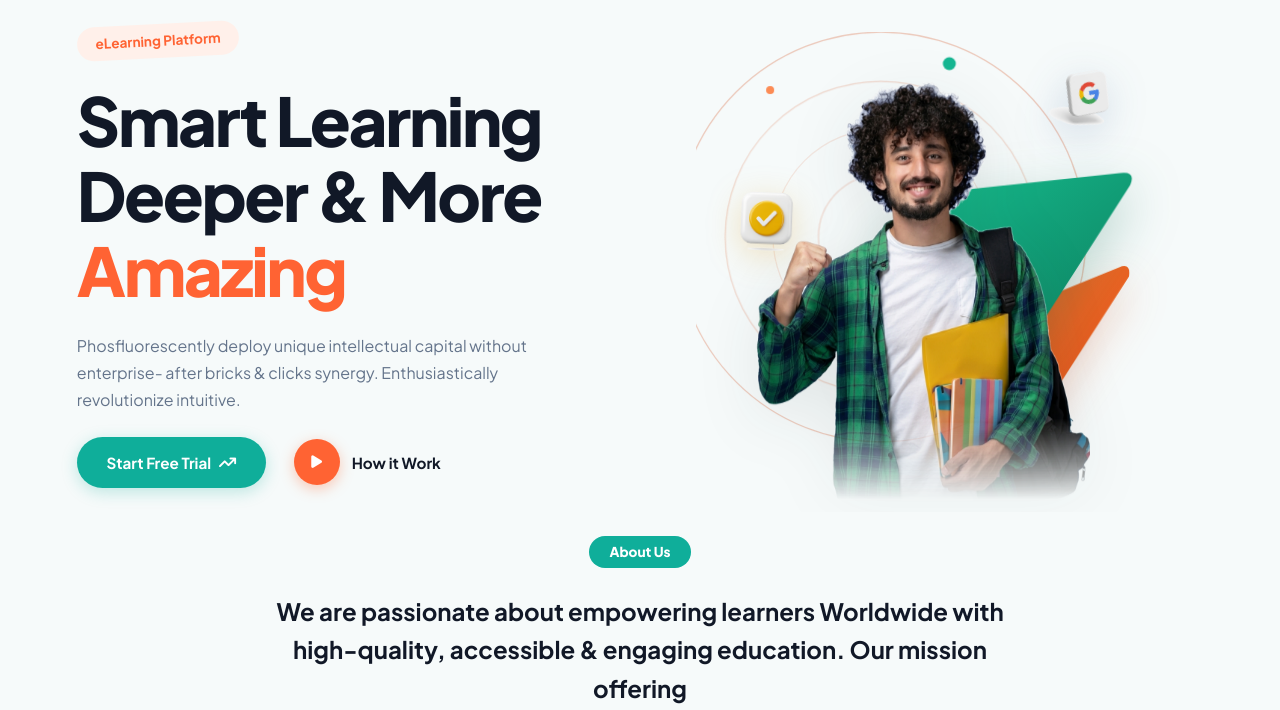
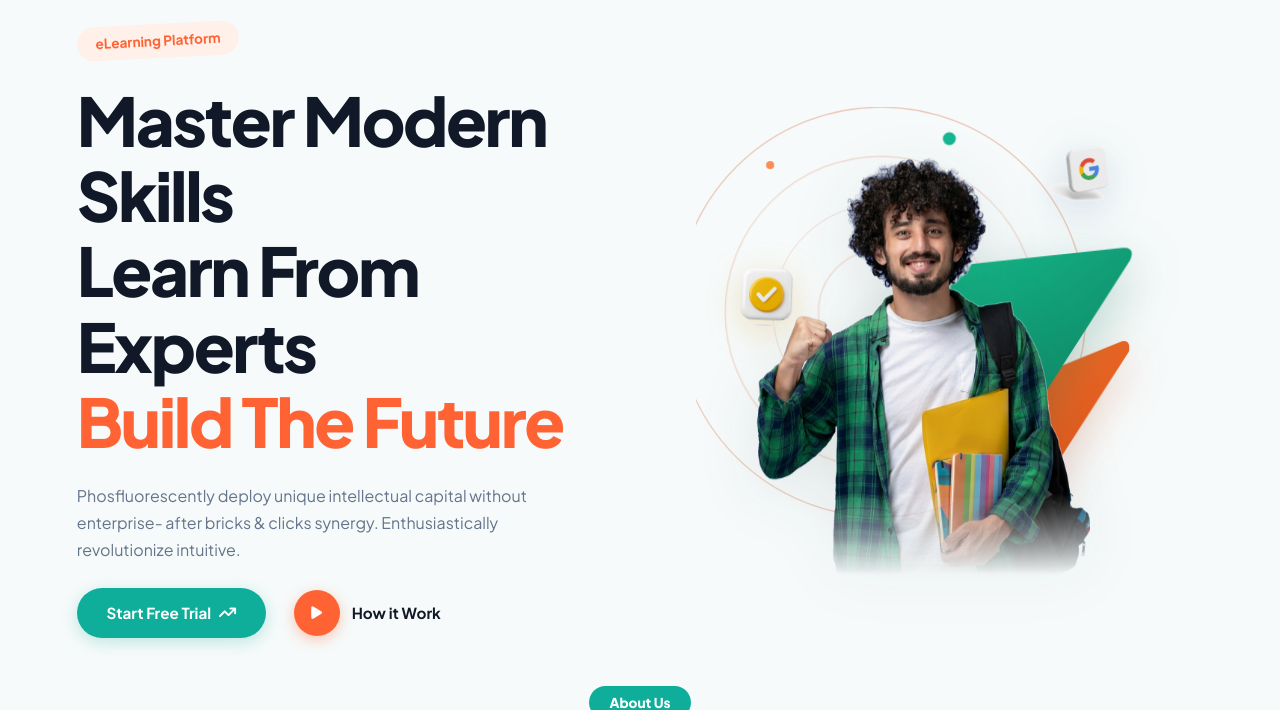
Before and after one commit to saidurrahmanmisket/devskill-lms, a Django app: page / in a window 1280 px wide. Shown: the part 87-797 px from the top of the page. Run offline with Django 5.2, Linux system fonts and the light colour scheme; data that the repository does not hold is empty.

Commit message:
content: update hero title to a new 3-line copy

```diff
--- a/templates/public/index.html
+++ b/templates/public/index.html
@@ -1402,8 +1402,9 @@ body {
     </div>
 
     <h1 class="dev-hero-title">
-      Smart Learning<br>
-      Deeper &amp; More <span class="title-orange">Amazing</span>
+      Master Modern Skills<br>
+      Learn From Experts<br>
+      <span class="title-orange">Build The Future</span>
     </h1>
 
     <p class="dev-hero-desc">
```
